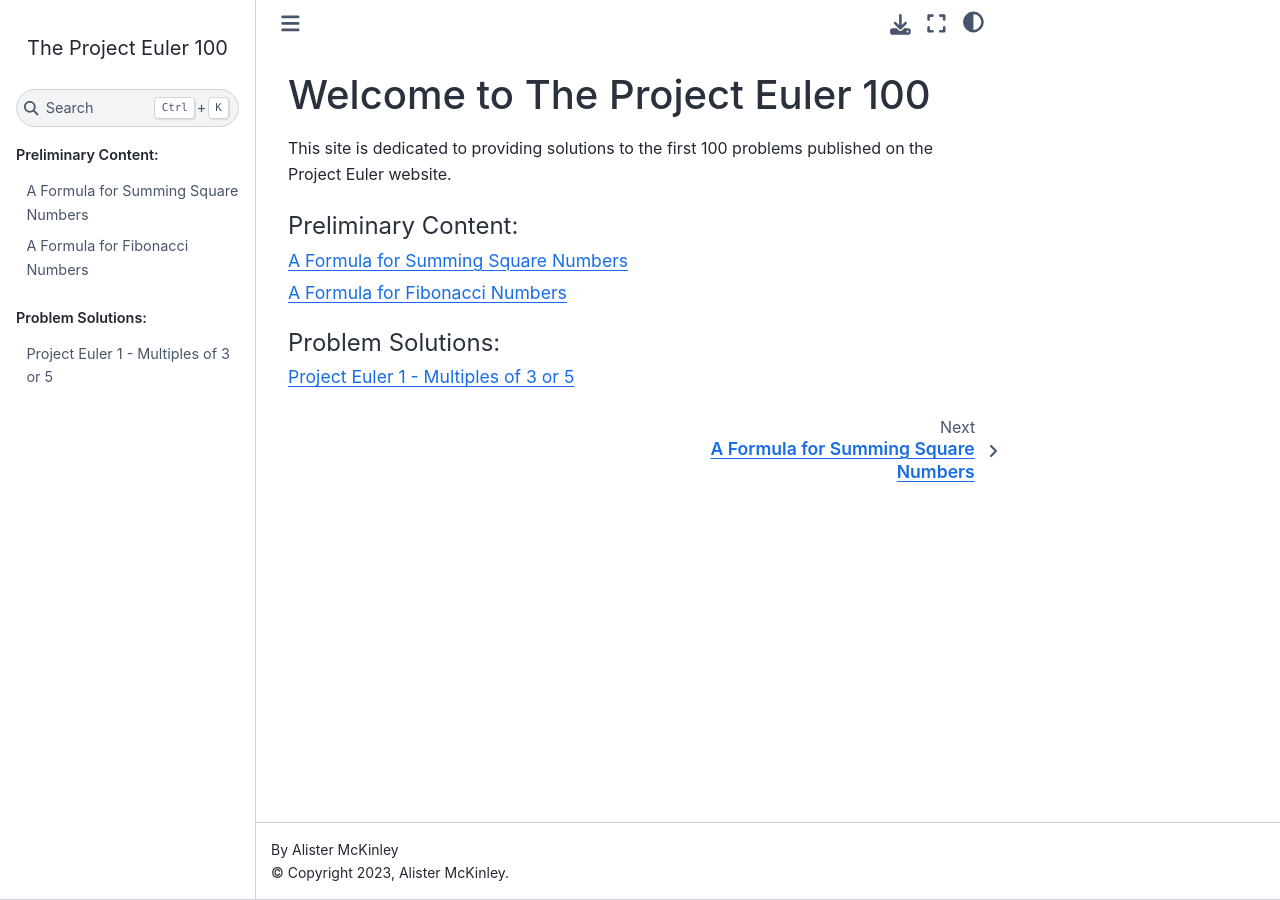
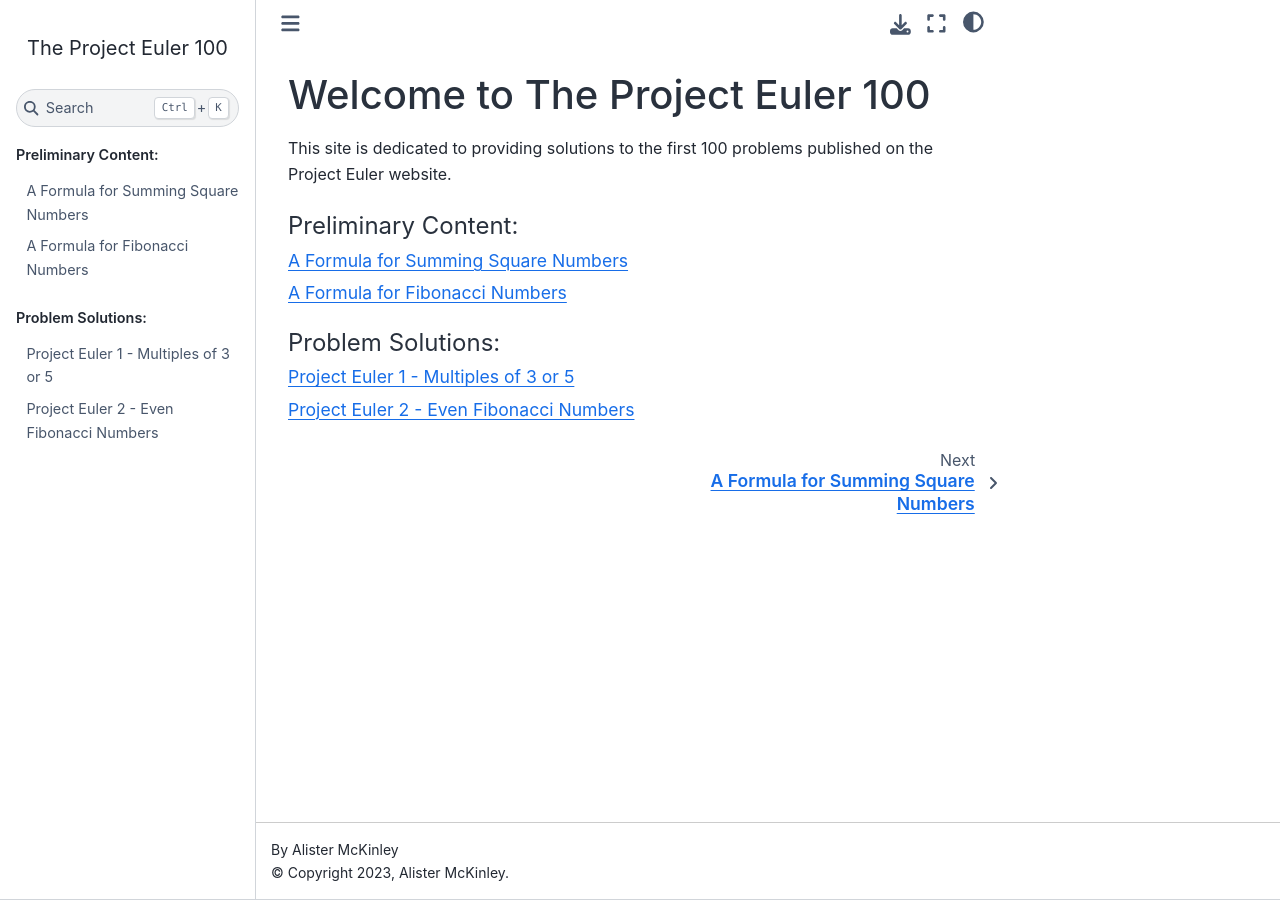
Before and after one commit to alpatine/project-euler-python, a Sphinx documentation site: the page built from doc/source/index.rst, in a window 1280 px wide. Built offline with Sphinx 7.4.7 and the Sphinx Book theme 1.1.4, drawn with Linux system fonts in a browser that asks for light colours; some of the changed lines change nothing that is shown.

Commit message:
Convert doc for problem 2

```diff
--- a/doc/source/index.rst
+++ b/doc/source/index.rst
@@ -21,3 +21,4 @@
    :caption: Problem Solutions:
 
    problems/p001
+   problems/p002
--- /dev/null
+++ b/doc/source/problems/p002.rst
@@ -0,0 +1,265 @@
+Project Euler 2 - Even Fibonacci Numbers
+========================================
+
+Problem Description
+-------------------
+
+Project Euler Problem 2: https://projecteuler.net/problem=2
+
+The problem reads:
+
+    Each new term in the Fibonacci sequence is generated by adding the previous
+    two terms. By starting with 1 and 2, the first 10 terms will be:
+
+    1, 2, 3, 5, 8, 13, 21, 34, 55, 89
+
+    By considering the terms in the Fibonacci sequence whose values do not
+    exceed four million, find the sum of the even-valued terms.
+
+A Brute Force Approach
+----------------------
+Another problem that can be approached directly with brute force code. First we
+will need a function to generate the Fibonacci numbers. This function will
+accept an upper Fibonacci value (which will NOT be included in the output)
+and will output the Fibonacci sequence as defined above.
+
+.. code-block:: python
+
+    def fibonacci(stop: int) -> Iterator[int]:
+        a, b = 1, 2
+        while a < stop:
+            yield a
+            a, b = b, a+b
+
+With this function defined we can simply test every Fibonacci number less then
+4,000,000 and sum any that are even.
+
+.. code-block:: python
+
+    sum(x for x in fibonacci(upper) if x % 2 == 0)
+
+This code runs well within the 1 minute time limit to give the correct answer of 4613732.
+
+Direct Calculation
+------------------
+
+It is possible to calculate the result directly using a formula. Here we will
+derive that formula and evaluate it.
+
+First, let's introduce some notation for the Fibonacci sequence. When working
+with this sequence it's often helpful to start with the 0th Fibonacci number
+being 0, and the 1st Fibonacci number being 1. We then introduce :math:`F_n` to
+represent the :math:`n` th fibonacci number.
+
+.. math::
+    \begin{aligned}
+        F_0 &= 0 \\
+        F_1 &= 1 \\
+        F_{n+2} &= F_{n+1} + F_n
+    \end{aligned}
+
+This problem starts counting the Fibonacci sequence at :math:`F_2=1`. When working
+with our notation we need to remember that we have introduced :math:`F_0=0` and
+:math:`F_1=1` at the start. At first this may appear to throw the answer out by 1,
+but :math:`F_1=1` is odd and so it will not be included in the sum of the even
+Fibonacci numbers.
+
+Even Fibonacci Numbers
+----------------------
+
+Let's take a closer look at the Fibonacci numbers to see if we can identify any
+pattern for the even terms. Putting the Fibonacci numbers into a table gives:
+
+.. math::
+    \begin{array}{r|ccccccccccc}
+        n & 0 & 1 & 2 & 3 & 4 & 5 & 6 & 7 & 8 & 9 & 10 \\
+        \hline
+        F_n & 0 & 1 & 1 & 2 & 3 & 5 & 8 & 13 & 21 & 34 & 55
+    \end{array}
+
+It appears that :math:`F_n` is even only when :math:`n` is a multiple of 3. We will now
+prove at all even Fibonacci numbers are of the form :math:`F_{3n}`.
+
+.. math::
+    \begin{aligned}
+        F_{n+3} &= F_{n+2} + F_{n+1}
+            && \text{(definition of \(F_n\))} \\
+        &= F_{n+1} + F_n + F_{n+1}
+            && \text{(definition of \(F_n\) applied to \(F_{n+2}\))} \\
+        &= 2F_{n+1} + F_n
+            && \text{(collect like terms)} \\
+        &\equiv F_n \pmod 2
+            && \text{(reduce \(\bmod 2\))} \\
+    \end{aligned}
+
+That relationship implies the following:
+
+.. math::
+    \begin{aligned}
+        F_0 \equiv F_3 \equiv F_6 \equiv \dots\equiv F_{3n} \pmod 2 \\
+        F_1 \equiv F_4 \equiv F_7 \equiv \dots \equiv F_{3n+1} \pmod 2 \\
+        F_2 \equiv F_5 \equiv F_8 \equiv \dots \equiv F_{3n+2} \pmod 2
+    \end{aligned}
+
+But, looking at the first three Fibonacci numbers:
+
+.. math::
+    \begin{aligned}
+        F_0 = 0 \equiv 0 \pmod 2 \Rightarrow F_{3n} \equiv 0 \pmod 2 \\
+        F_1 = 1 \equiv 1 \pmod 2 \Rightarrow F_{3n+1} \equiv 1 \pmod 2 \\
+        F_2 = 1 \equiv 1 \pmod 2 \Rightarrow F_{3n+2} \equiv 1 \pmod 2 \\
+    \end{aligned}
+
+This shows that all of the even Fibonacci numbers are all of the form
+:math:`F_{3n}`.
+
+Sum of Fibonacci Numbers
+------------------------
+
+We will define :math:`S_n` to be the sum of the first :math:`n` Fibonacci numbers:
+
+.. math::
+    S_n = \sum_{j=0}^n F_j = F_0 + F_1 + F_2 + \cdots + F_n
+
+Adding the sums to our Fibonacci table gives:
+
+.. math::
+    \begin{array}{r|ccccccccccc}
+        n & 0 & 1 & 2 & 3 & 4 & 5 & 6 & 7 & 8 & 9 & 10 \\
+        \hline
+        F_n & 0 & 1 & 1 & 2 & 3 & 5 & 8 & 13 & 21 & 34 & 55 \\
+        \hline
+        S_n & 0 & 1 & 2 & 4 & 7 & 12 & 20 & 33 & 54 & 88 & 143
+    \end{array}
+
+Close inspection of the table reveals:
+
+.. math::
+    \begin{aligned}
+        S_0 &= 0 = 1 - 1 = F_2 - 1 = F_{0+2} - 1 \\
+        S_1 &= 1 = 2 - 1 = F_3 - 1 = F_{1+2} - 1 \\
+        S_2 &= 2 = 3 - 1 = F_4 - 1 = F_{2+2} - 1 \\
+        S_3 &= 3 = 5 - 1 = F_5 - 1 = F_{3+2} - 1 \\
+        S_4 &= 7 = 8 - 1 = F_6 - 1 = F_{4+2} - 1
+    \end{aligned}
+
+It appears that in general we have :math:`S_n=F_{n+2}-1`. We will now use induction
+to prove that this is the case for :math:`n \geq 0`. We start with the base case:
+
+.. math::
+    \begin{aligned}
+        \text{Let } n &= 0 \\
+        F_{n+2} - 1 &= F_2 - 1 \\
+        &= 1 - 1 \\
+        &= 0 \\
+        &= S_0
+    \end{aligned}
+
+Now we will assume the :math:`n=k` case and show that it implies the :math:`n=k+1` case.
+We will have shown this if we can show that
+:math:`S_{k+1}=F_{(k+1)+2}-1`:
+
+.. math::
+    \begin{aligned}
+        \text{Assume } S_k &= F_{k+2} - 1
+            && \text{(induction hypothesis)} \\
+        \text{Consider } S_{k+1} &= \sum_{j=0}^{k+1} F_k
+            && \text{(definition of \(S_n\))} \\
+        &= F_{k+1} + \sum_{j=0}^{k} F_k
+            && \text{(extracting the \((k+1)\)th term)} \\
+        &= F_{k+1} + S_k
+            && \text{(definition of \(S_n\))} \\
+        &= F_{k+1} + F_{k+2} - 1
+            && \text{(induction hypothesis)} \\
+        &= F_{k+3} - 1
+            && \text{(definition of Fibonacci numbers)} \\
+        &= F_{(k+1)+2} - 1
+    \end{aligned}
+
+Sum of Even Fibonacci Numbers
+-----------------------------
+
+We now have the tools we need to find a formula for the sum of the first :math:`n`
+even Fibonacci numbers. We will define :math:`E_n` to be the sum of the first :math:`n`
+even Fibonacci numbers:
+
+.. math::
+    \begin{aligned}
+        E_n &= \sum_{j=0}^n F_{3j} \\
+        &= \sum_{j=1}^n F_{3j}
+            && \text{(subtract \(F_0 = 0\))} \\
+        &= \sum_{j=1}^n {\frac{1}{2}(F_{3j} + F_{3j})} \\
+        &= \frac{1}{2} \sum_{j=1}^n {(F_{3j} + F_{3j})}
+            && \text{(factorisation)} \\
+        &= \frac{1}{2} \sum_{j=1}^n {(F_{3j} + F_{3j-1} + F_{3j-2})}
+            && \text{(definition of \(F_n\))} \\
+        &= \frac{1}{2} \left( (F_3 + F_2 + F_1) + \cdots
+                            + (F_{3n} + F_{3n-1} + F_{3n-2}) \right)
+            && \text{(expand sum)} \\
+        &= \frac{1}{2} (F_1 + F_2 + F_3 + \cdots + F_{3n})
+            && \text{(rearranging)} \\
+        &= \frac{1}{2} (F_0 + F_1 + F_2 + F_3 + \cdots + F_{3n})
+            && \text{(adding \(F_0 = 0\))} \\
+        &= \frac{1}{2} \sum_{j=0}^{3n} F_j
+            && \text{(condense sum)} \\
+        &= \frac{1}{2} S_{3n}
+            && \text{(definition of \(S_n\))} \\
+        &= \frac{1}{2} (F_{3n+2} - 1)
+            && \text{(closed form \(S_n\))}
+    \end{aligned}
+
+Recall the :doc:`formula for the nth Fibonacci number
+</prelim/fibonacci-formula>`:
+
+.. math::
+    F_n = \frac{1}{\sqrt5}\left(\left(\frac{1+\sqrt5}{2}\right)^n
+        - \left(\frac{1-\sqrt5}{2}\right)^n\right)
+
+Using this formula, the sum of the first :math:`n` even Fibonacci numbers becomes:
+
+.. math::
+    \begin{aligned}
+        E_n &= \frac{1}{2} (F_{3n+2} - 1) \\
+        &= \frac{1}{2}
+            \left(\frac{1}{\sqrt5}\left(\left(\frac{1+\sqrt5}{2}\right)^{3n+2}
+            - \left(\frac{1-\sqrt5}{2}\right)^{3n+2}\right) - 1\right) \\
+        &= \frac{\left(\frac{1+\sqrt5}{2}\right)^{3n+2}
+            - \left(\frac{1-\sqrt5}{2}\right)^{3n+2} - \sqrt5}{2\sqrt5}
+    \end{aligned}
+
+To finally calculate the answer, we need to work out the maximum even Fibonacci
+number that is less than or equal to four million. An easy way to do this is
+create a table:
+
+.. math::
+    \begin{array}{c|c}
+        n & F_n \\
+        \hline
+        0 & 0 \\
+        3 & 2 \\
+        6 & 8 \\
+        9 & 34 \\
+        12 & 144 \\
+        15 & 610 \\
+        18 & 2584 \\
+        21 & 10946 \\
+        24 & 46368 \\
+        27 & 196418 \\
+        30 & 832040 \\
+        33 & 3524578 \\
+        \hdashline
+        36 & 14930352
+    \end{array}
+
+So :math:`F_{33}`, the 11th even Fibonacci number is the last even Fibonacci number
+less than four million:
+
+.. math::
+    \begin{aligned}
+        E_{11} &= \frac{1}{2}(F_{3\cdot11+2} - 1) \\
+        &= \frac{1}{2}(F_{35} - 1) \\
+        &= \frac{\left(\frac{1+\sqrt5}{2}\right)^{35}
+            - \left(\frac{1-\sqrt5}{2}\right)^{35}
+            - \sqrt5}{2\sqrt5} \\
+        &= 4613732
+    \end{aligned}
```
